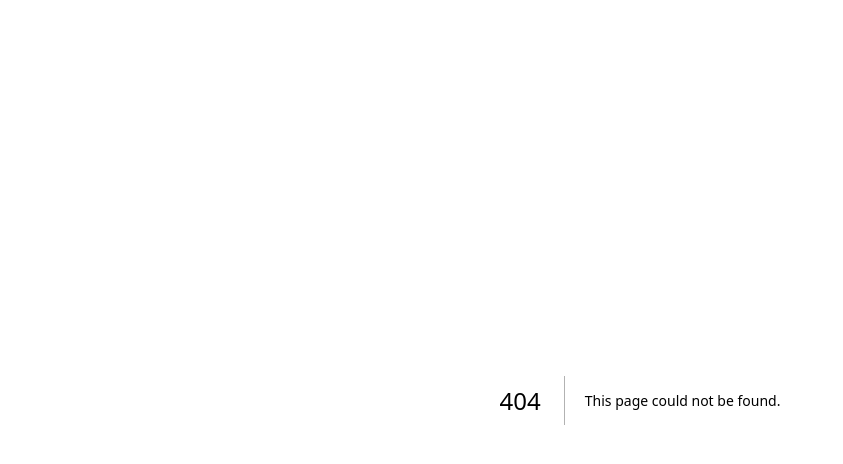
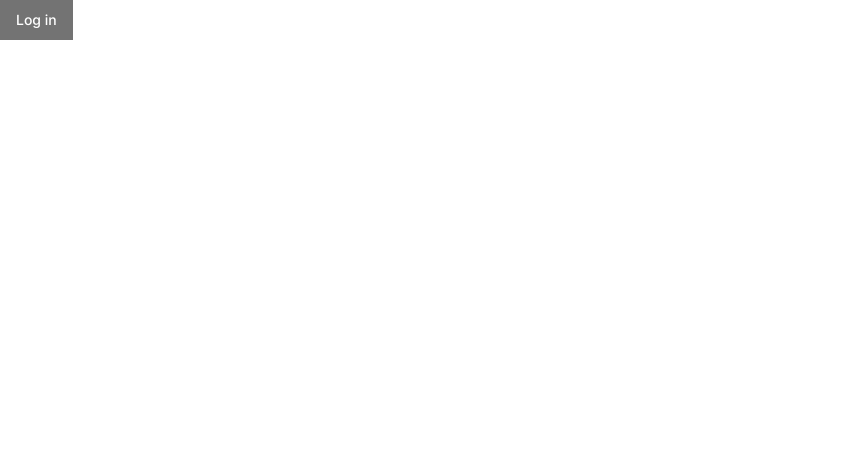
Before and after one commit to amora7741/RealTimeChat, a Next.js app: page /login in a window 1280 px wide. Before the commit this address had no page. Shown: the top 464 px of the page, without its empty margins (0-843 px from the left). Built offline with nearby package versions, Linux system fonts and the light colour scheme.

Commit message:
Setup logging in

```diff
--- a/package.json
+++ b/package.json
@@ -9,11 +9,14 @@
     "lint": "next lint"
   },
   "dependencies": {
+    "@next-auth/upstash-redis-adapter": "^3.0.4",
+    "@radix-ui/react-slot": "^1.1.0",
     "@upstash/redis": "^1.32.0",
     "class-variance-authority": "^0.7.0",
     "clsx": "^2.1.1",
     "lucide-react": "^0.403.0",
     "next": "14.2.4",
+    "next-auth": "^4.24.7",
     "react": "^18",
     "react-dom": "^18",
     "tailwind-merge": "^2.4.0",
--- /dev/null
+++ b/src/app/api/auth/[...nextauth]/route.ts
@@ -0,0 +1,6 @@
+import { authOptions } from '@/lib/auth';
+import NextAuth from 'next-auth/next';
+
+const handler = NextAuth(authOptions);
+
+export { handler as GET, handler as POST };
--- /dev/null
+++ b/src/app/home/page.tsx
@@ -0,0 +1,10 @@
+const Home = () => {
+  return (
+    <>
+      <h1>Hello</h1>
+      <h2>Home Page</h2>
+    </>
+  );
+};
+
+export default Home;
--- /dev/null
+++ b/src/app/login/page.tsx
@@ -0,0 +1,33 @@
+'use client';
+
+import { Button } from '@/components/ui/button';
+import { useState } from 'react';
+import { signIn } from 'next-auth/react';
+
+const Login = () => {
+  const [loading, setLoading] = useState(false);
+
+  const loginWithGoogle = async () => {
+    try {
+      await signIn('google');
+    } catch (error) {
+      alert(error);
+
+      return;
+    } finally {
+      setLoading(false);
+    }
+  };
+
+  return (
+    <Button
+      className='bg-black text-white hover:bg-neutral-500'
+      disabled={loading}
+      onClick={loginWithGoogle}
+    >
+      Log in
+    </Button>
+  );
+};
+
+export default Login;
--- /dev/null
+++ b/src/components/ui/button.tsx
@@ -0,0 +1,56 @@
+import * as React from "react"
+import { Slot } from "@radix-ui/react-slot"
+import { cva, type VariantProps } from "class-variance-authority"
+
+import { cn } from "@/lib/utils"
+
+const buttonVariants = cva(
+  "inline-flex items-center justify-center whitespace-nowrap rounded-md text-sm font-medium ring-offset-background transition-colors focus-visible:outline-none focus-visible:ring-2 focus-visible:ring-ring focus-visible:ring-offset-2 disabled:pointer-events-none disabled:opacity-50",
+  {
+    variants: {
+      variant: {
+        default: "bg-primary text-primary-foreground hover:bg-primary/90",
+        destructive:
+          "bg-destructive text-destructive-foreground hover:bg-destructive/90",
+        outline:
+          "border border-input bg-background hover:bg-accent hover:text-accent-foreground",
+        secondary:
+          "bg-secondary text-secondary-foreground hover:bg-secondary/80",
+        ghost: "hover:bg-accent hover:text-accent-foreground",
+        link: "text-primary underline-offset-4 hover:underline",
+      },
+      size: {
+        default: "h-10 px-4 py-2",
+        sm: "h-9 rounded-md px-3",
+        lg: "h-11 rounded-md px-8",
+        icon: "h-10 w-10",
+      },
+    },
+    defaultVariants: {
+      variant: "default",
+      size: "default",
+    },
+  }
+)
+
+export interface ButtonProps
+  extends React.ButtonHTMLAttributes<HTMLButtonElement>,
+    VariantProps<typeof buttonVariants> {
+  asChild?: boolean
+}
+
+const Button = React.forwardRef<HTMLButtonElement, ButtonProps>(
+  ({ className, variant, size, asChild = false, ...props }, ref) => {
+    const Comp = asChild ? Slot : "button"
+    return (
+      <Comp
+        className={cn(buttonVariants({ variant, size, className }))}
+        ref={ref}
+        {...props}
+      />
+    )
+  }
+)
+Button.displayName = "Button"
+
+export { Button, buttonVariants }
--- /dev/null
+++ b/src/lib/auth.ts
@@ -0,0 +1,68 @@
+import NextAuth, { NextAuthOptions } from 'next-auth';
+import { UpstashRedisAdapter } from '@next-auth/upstash-redis-adapter';
+import { db } from './db';
+import Google from 'next-auth/providers/google';
+
+const getCredentials = () => {
+  const clientId = process.env.GOOGLE_CLIENT_ID;
+  const clientSecret = process.env.GOOGLE_CLIENT_SECRET;
+
+  if (!clientId || clientId.length === 0) {
+    throw new Error('Missing GOOGLE_CLIENT_ID');
+  }
+
+  if (!clientSecret || clientSecret.length === 0) {
+    throw new Error('Missing GOOGLE_CLIENT_SECRET');
+  }
+
+  return { clientId, clientSecret };
+};
+
+export const authOptions: NextAuthOptions = {
+  adapter: UpstashRedisAdapter(db),
+  session: {
+    strategy: 'jwt',
+  },
+  pages: {
+    signIn: '/login',
+  },
+  providers: [
+    Google({
+      clientId: getCredentials().clientId,
+      clientSecret: getCredentials().clientSecret,
+    }),
+  ],
+  callbacks: {
+    async jwt({ token, user }) {
+      const existingUser = (await db.get(`user:${token.id}`)) as User | null;
+
+      if (!existingUser) {
+        token.id = user!.id;
+
+        return token;
+      }
+
+      return {
+        name: existingUser.name,
+        email: existingUser.email,
+        picture: existingUser.image,
+        id: existingUser.id,
+      };
+    },
+
+    async session({ session, token }) {
+      if (token) {
+        session.user.name = token.name;
+        session.user.email = token.email;
+        session.user.image = token.picture;
+        session.user.id = token.id;
+      }
+
+      return session;
+    },
+
+    redirect() {
+      return '/home';
+    },
+  },
+};
--- /dev/null
+++ b/src/types/db.d.ts
@@ -0,0 +1,6 @@
+type User = {
+  name: string;
+  email: string;
+  image: string;
+  id: string;
+};
--- /dev/null
+++ b/src/types/nextauth.d.ts
@@ -0,0 +1,18 @@
+import type { Session, User } from 'next-auth';
+import type { JWT } from 'next-auth/jwt';
+
+type UserID = string;
+
+declare module 'next-auth/jwt' {
+  interface JWT {
+    id: UserID;
+  }
+}
+
+declare module 'next-auth' {
+  interface Session {
+    user: User & {
+      id: UserID;
+    };
+  }
+}
```
Also changed, not shown: 1 other file (tests, documents, lock files or other folders).
